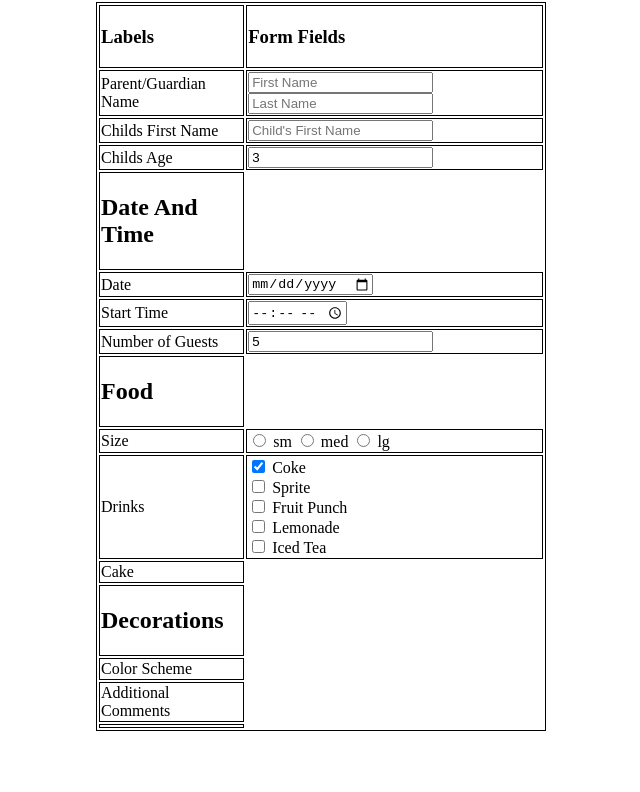
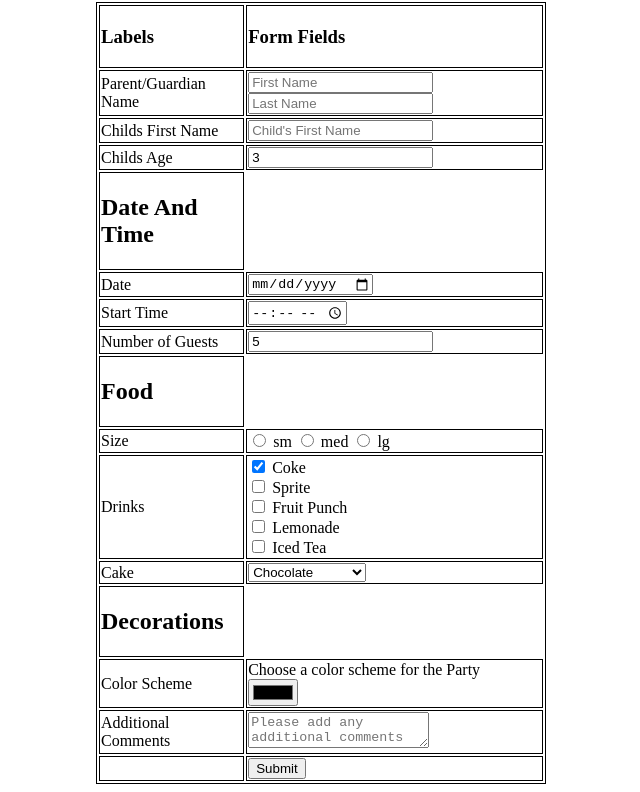
Before and after one commit to ardurantneit/SE111_gitRepo, a plain HTML site: page w5_form_files/index.html in a window 1280 px wide. Shown: the part 78-870 px from the top of the page, without its empty margins (319-959 px from the left). Before the commit the page ends 817 px from the top, so only its background shows below. Drawn offline with Linux system fonts and the light colour scheme.

Commit message:
table finished

```diff
--- a/w5_form_files/index.html
+++ b/w5_form_files/index.html
@@ -159,6 +159,13 @@
                     <td>
                         <label for="cake">Cake</label>
                     </td>
+                    <td>
+                        <select name="cake">
+                            <option selected>Chocolate</option>
+                            <option>Vanilla</option>
+                            <option>I'll bring my own</option>
+                        </select>
+                    </td>
 
                 </tr>
                 <tr>
@@ -170,17 +177,29 @@
                     <td>
                         <label for="colors">Color Scheme</label>
                     </td>
+                    <td>
+                        Choose a color scheme for the Party
+                        <br>
+                        <input type="color" name="colors">
+                    </td>
                 </tr>
                 <tr>
                     <td>
                         <label for="comments">Additional Comments</label>
+                    </td>
+                    <td>
+                        <textarea name="comments" placeholder="Please add any additional comments here"></textarea>
                     </td>
                 </tr>
                 <tr>
                     <td>
 
                     </td>
+                    <td>
+                        <input type="submit" value="Submit">
+                    </td>
                 </tr>
+
 
 
             </thead>
```
